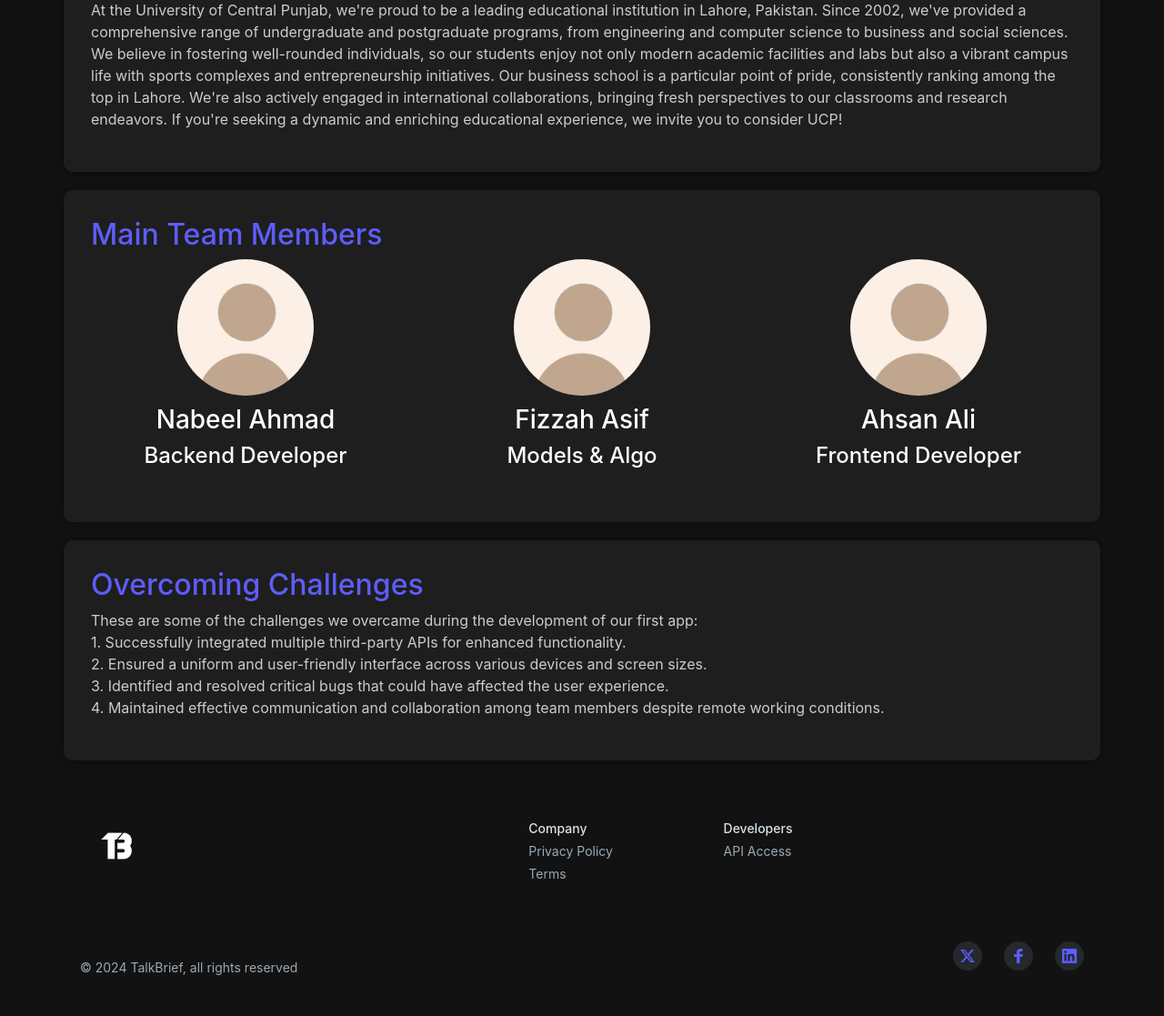
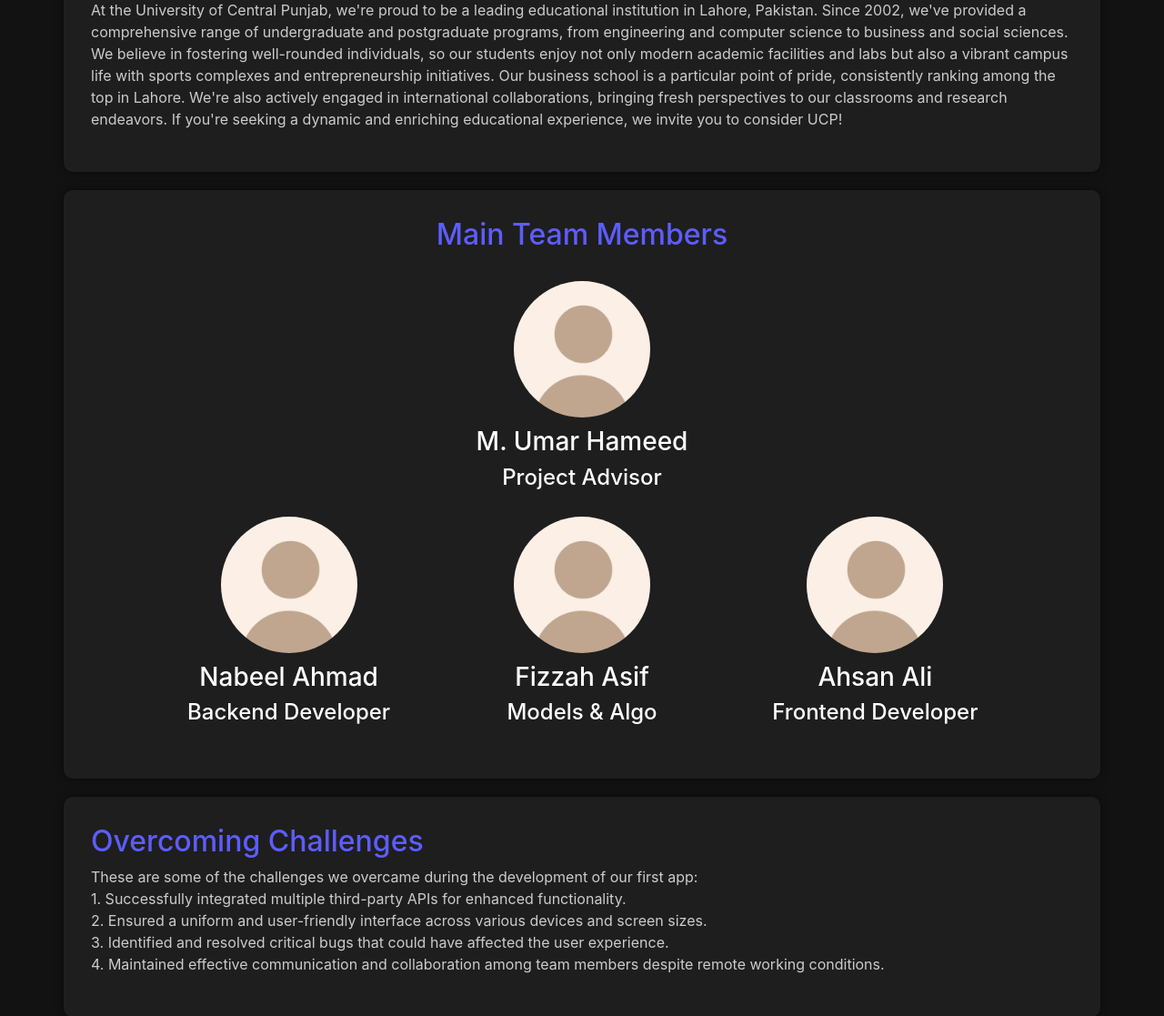
Before and after one commit to nabeelahmad2x/TalkBrief-Speech-Summarizer, a Django app: page /about/ in a window 1280 px wide. Shown: the part 709-1826 px from the top of the page at 91% size. Before the commit the page ends 1781 px from the top, so only its background shows below. Run offline with Django 5.2, Linux system fonts and the light colour scheme; some libraries are stand-ins or nearby versions.

Commit message:
minor changes in UI

```diff
--- a/talkbrief/templates/talkbrief/about.html
+++ b/talkbrief/templates/talkbrief/about.html
@@ -36,6 +36,19 @@
         border-radius: 10px;
     }
 
+
+    #team-members {
+        display: flex;
+        flex-direction: column;
+        align-items: center;
+    }
+
+    #team-members .row {
+        display: flex;
+        justify-content: center;
+        flex-wrap: wrap;
+    }
+
     #team-members .member {
         text-align: center;
         margin-bottom: 20px;
@@ -43,6 +56,18 @@
         flex-direction: column;
         align-items: center;
     }
+
+    #team-members .member:nth-child(1) {
+        order: -1;
+        flex: 0 0 100%;
+        max-width: 100%;
+    }
+
+    #team-members .member:nth-child(n+2) {
+        flex: 0 0 33.33%;
+        max-width: 33.33%;
+    }
+
 
     #team-members .member img {
         width: 150px;
@@ -79,9 +104,18 @@
             dynamic and enriching educational experience, we invite you to consider UCP!</p>
     </section>
 
+
+
     <section id="team-members" class="container">
-        <h2>Main Team Members</h2>
+        <h2>Main Team Members</h2><br>
         <div class="row">
+            <div class="col-md-4 member">
+                {% load static %}
+                <img src="{% static 'talkbrief/images/member3.jpg' %}" alt="Project Manager Pic">
+                <h3>M. Umar Hameed</h3>
+                <h4>Project Advisor</h4>
+                <!-- <p>Role and responsibilities of Member 1.</p> -->
+            </div>
             <div class="col-md-4 member">
                 {% load static %}
                 <img src="{% static 'talkbrief/images/member3.jpg' %}" alt="Member 1 Pic">
@@ -112,7 +146,8 @@
             <br>1. Successfully integrated multiple third-party APIs for enhanced functionality.
             <br>2. Ensured a uniform and user-friendly interface across various devices and screen sizes.
             <br>3. Identified and resolved critical bugs that could have affected the user experience.
-            <br>4. Maintained effective communication and collaboration among team members despite remote working conditions.
+            <br>4. Maintained effective communication and collaboration among team members despite remote working
+            conditions.
         </p>
     </section>
 
--- a/talkbrief/templates/talkbrief/base.html
+++ b/talkbrief/templates/talkbrief/base.html
@@ -129,16 +129,16 @@
 
                 <li>
                     <a class="text-gray-300 hover:text-gray-200 px-4 py-2 flex items-center transition duration-150 ease-in-out"
-                        href="#mainFeatures">Features</a>
+                        href="../#mainFeatures">Features</a>
 
                 </li>
                 <li>
                     <a class="text-gray-300 hover:text-gray-200 px-4 py-2 flex items-center transition duration-150 ease-in-out"
-                        href="contact">Support</a>
+                        href="../contact">Support</a>
                 </li>
                 <li>
                     <a class="text-gray-300 hover:text-gray-200 px-4 py-2 flex items-center transition duration-150 ease-in-out"
-                        href="about">About Us</a>
+                        href="../about">About Us</a>
                 </li>
             </ul>
             <ul class="flex grow justify-end flex-wrap items-center">
--- a/talkbrief/templates/talkbrief/home.html
+++ b/talkbrief/templates/talkbrief/home.html
@@ -641,7 +641,7 @@
                 <form action="{% url 'summarize' %}" method="post">
                     {% csrf_token %}
                     <label for="user_text">Enter Text to summarize:</label><br>
-                    <textarea id="user_text" name="user_text" placeholder="Paste your text here." rows="15"
+                    <textarea id="user_text" name="user_text" placeholder="Paste your text here." rows="10"
                         cols="80"></textarea>
                     <br>
                     <label for="summary_length">Choose Summary Length:</label>
--- a/talkbrief/templates/talkbrief/transcribe.html
+++ b/talkbrief/templates/talkbrief/transcribe.html
@@ -55,7 +55,7 @@
     <form action="{% url 'summarize' %}" method="post">
         {% csrf_token %}
         <label for="summary_length">Choose Summary Length:</label>
-        <select id="summary_length" name="summary_length" required>
+        <select class="text-black" id="summary_length" name="summary_length" required>
             <option value="">Select...</option>
             <option value="35">35%</option>
             <option value="50">50%</option>
--- a/talkbrief/views.py
+++ b/talkbrief/views.py
@@ -1,15 +1,16 @@
 import os
+import shutil
+from datetime import datetime
 #from django.http import HttpResponse
 #from django.http import JsonResponse
 from django.shortcuts import render, redirect
 from django.contrib.auth import login, logout
+from django.contrib.auth.forms import AuthenticationForm
 from django.core.files.storage import FileSystemStorage
+from django.conf import settings  # Import settings
 
 from.models import UserInfo, Transcriptions, Summaries
 from.forms import RegisterForm, FileUploadForm
-
-from django.contrib.auth.forms import AuthenticationForm
-from datetime import datetime
 
 from talkbrief.talkbrief_mods.text_summarizer import extract_summary
 from talkbrief.talkbrief_mods.audio_transcriber import extract_audio
@@ -92,16 +93,14 @@ def transcribe(request):
             av_url_or_file = request.POST['av_url']
         elif 'file' in request.FILES and request.FILES['file']:
             uploaded_file = request.FILES['file']
-            # print(uploaded_file)
             fs = FileSystemStorage()
-            # print(fs)
             filename = fs.save(uploaded_file.name, uploaded_file)
             av_url_or_file = fs.url(filename)
             av_url_or_file = av_url_or_file[1:]
             # print(av_url_or_file)
 
 
-
+        # calling function in audio_transcriber module to transcrbe the audio/video..
         transcript = extract_audio(av_url_or_file)
 
 
@@ -118,6 +117,17 @@ def transcribe(request):
             )
         else:
             pass
+
+
+
+
+        # delete the uploaded file in project directory after transcription
+        if av_url_or_file:
+            file_path = os.path.join(settings.MEDIA_ROOT, av_url_or_file)
+            if os.path.exists(file_path):
+                os.remove(file_path)
+
+
 
         # redirect to transcribe.html with the transcription result
         return render(request, 'talkbrief/transcribe.html', {'transcript': transcript.text})
@@ -143,11 +153,3 @@ def summarize(request):
             return render(request, 'talkbrief/summarize.html', {'error': 'No text provided.'})
     else:
         return render(request, 'talkbrief/transcribe.html')
-
-    #to check if view is recieving data from transcribe template
-    # if request.method == 'POST':
-    #     transcription = request.POST.get('transcription', '')
-    #     # Process the transcription here
-    #     return HttpResponse("Transcription received.")
-    # else:
-    #     return HttpResponse("Invalid request.")
```
Also changed, not shown: talkbrief/templates/talkbrief/contact.html (+57 -13 lines).
